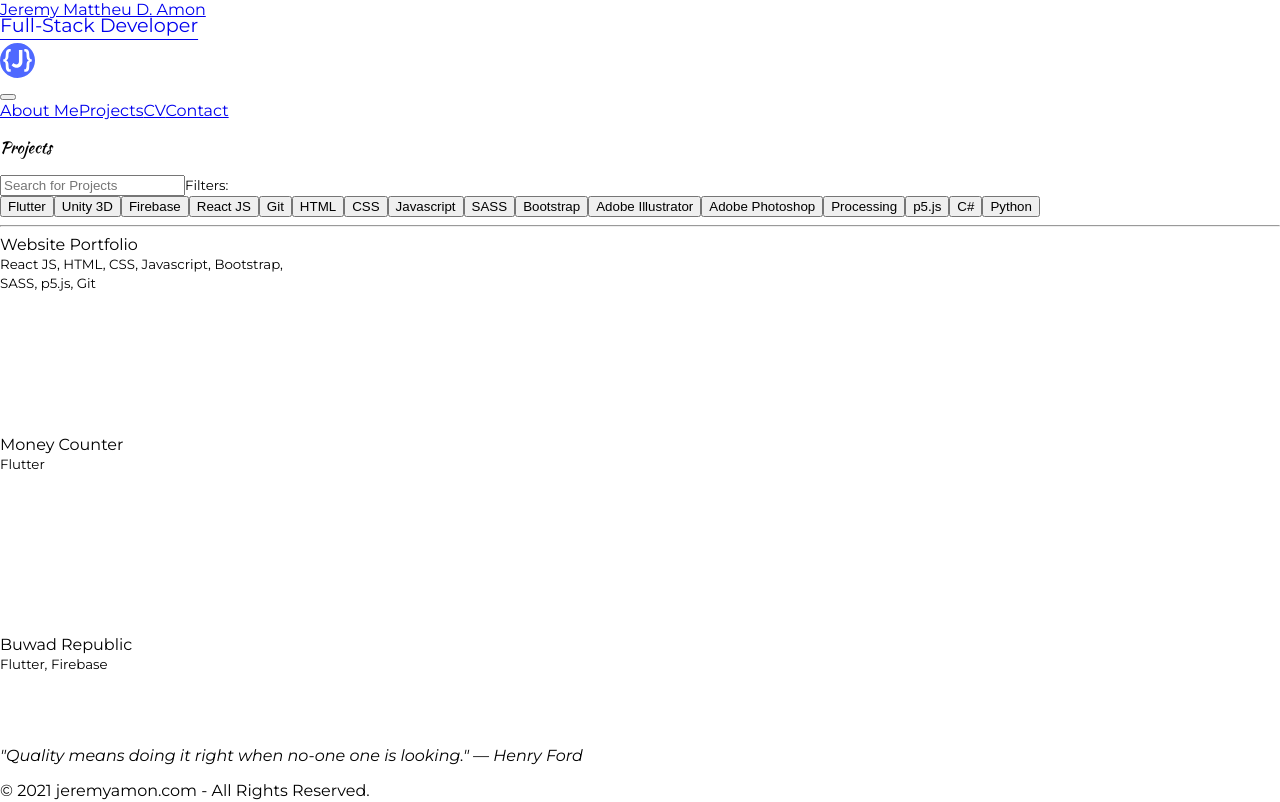
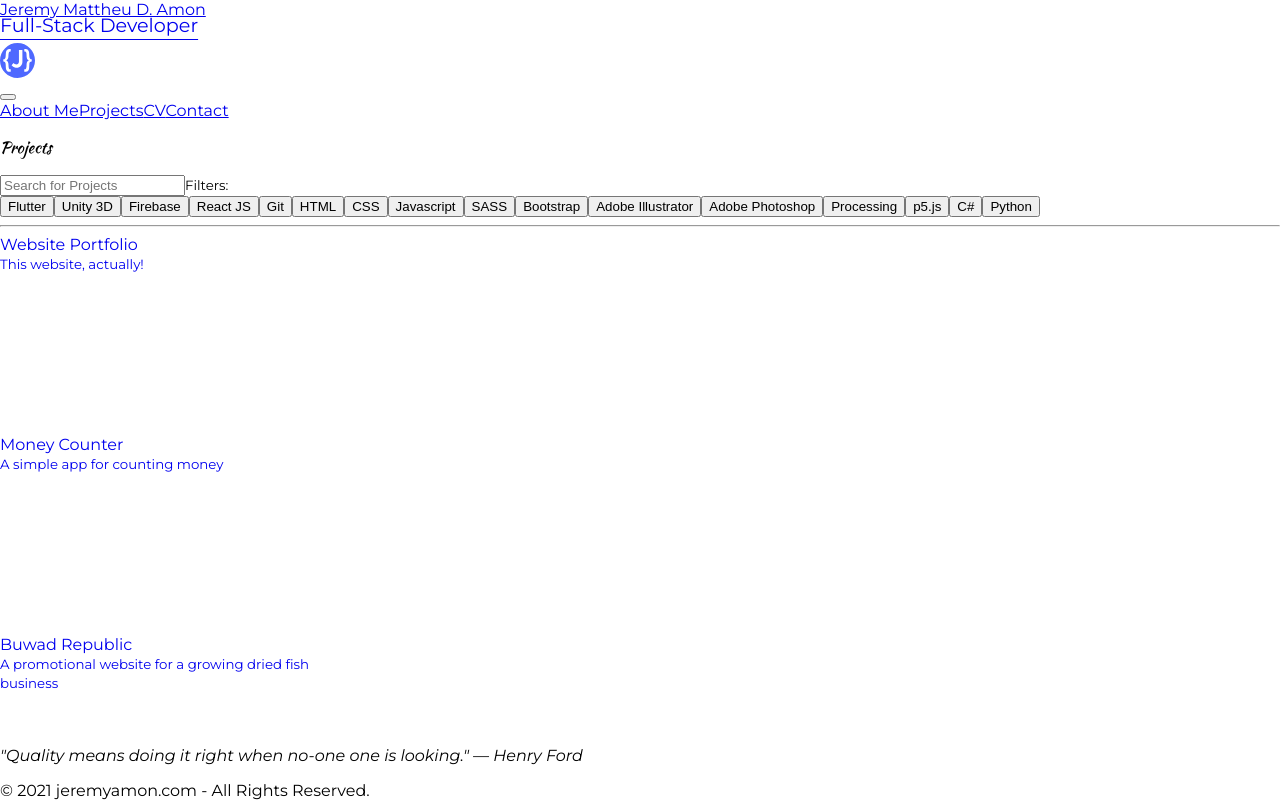
Before and after one commit to OverdriveNGain/portfolio, a React (Create React App) app: page /projects in a window 1280 px wide. Shown: the top 802 px of the page. Built offline with nearby package versions, Linux system fonts and the light colour scheme.

Commit message:
Modified project json structure; added links to project tiles

```diff
--- a/src/components/Projects.js
+++ b/src/components/Projects.js
@@ -1,5 +1,6 @@
 import { useEffect, useState } from "react";
 import useResize from '../hooks/useResize';
+import { Link } from "react-router-dom";
 
 const Projects = () => {
     const [filters, setFilters] = useState([]);
@@ -24,28 +25,33 @@ const Projects = () => {
     ]
     const projects = [
         {
-            id: 1,
+            id: "website-portfolio",
             title: "Website Portfolio",
-            languages: ["React JS", "HTML", "CSS", "Javascript", "Bootstrap", "SASS", "p5.js", "Git"]
+            description: "This website, actually!",
+            languages: ["React JS", "HTML", "CSS", "Javascript", "Bootstrap", "SASS", "p5.js", "Git"],
         },
         {
-            id: 2,
+            id: "money-counter",
             title: "Money Counter",
+            description: "A simple app for counting money",
             languages: ["Flutter"]
         },
         {
-            id: 3,
+            id: "buwad-republic",
             title: "Buwad Republic",
+            description: "A promotional website for a growing dried fish business",
             languages: ["Flutter", "Firebase"]
         },
         {
-            id: 4,
+            id: "loose-blocks",
             title: "Loose Blocks",
+            description: "A classic game without the training wheels",
             languages: ["Unity 3D", "Adobe Illustrator"]
         },
         {
-            id: 5,
+            id: "just-crafts-ph",
             title: "Just Crafts PH App",
+            description: "A mobile app that showcases a sticker business' designs",
             languages: ["Flutter"]
         },
     ]
@@ -108,10 +114,12 @@ const Projects = () => {
                 };
             }
             toReturn.push(<div key={project.id} style={tileDivStyle} className="d-inline-block position-absolute p-1 animated-all">
-                <div className="shadow p-3 rounded bg-light h-100">
-                    <div>{project.title}</div>
-                    <small className="text-muted">{project.languages.join(", ")}</small>
-                </div>
+                <Link to={`/projects/${project.id}`} className="link-no-underline">
+                    <div className="shadow p-3 rounded bg-light h-100">
+                        <div>{project.title}</div>
+                        <small className="text-muted">{project.description}</small>
+                    </div>
+                </Link>
             </div>);
         }
 
```
